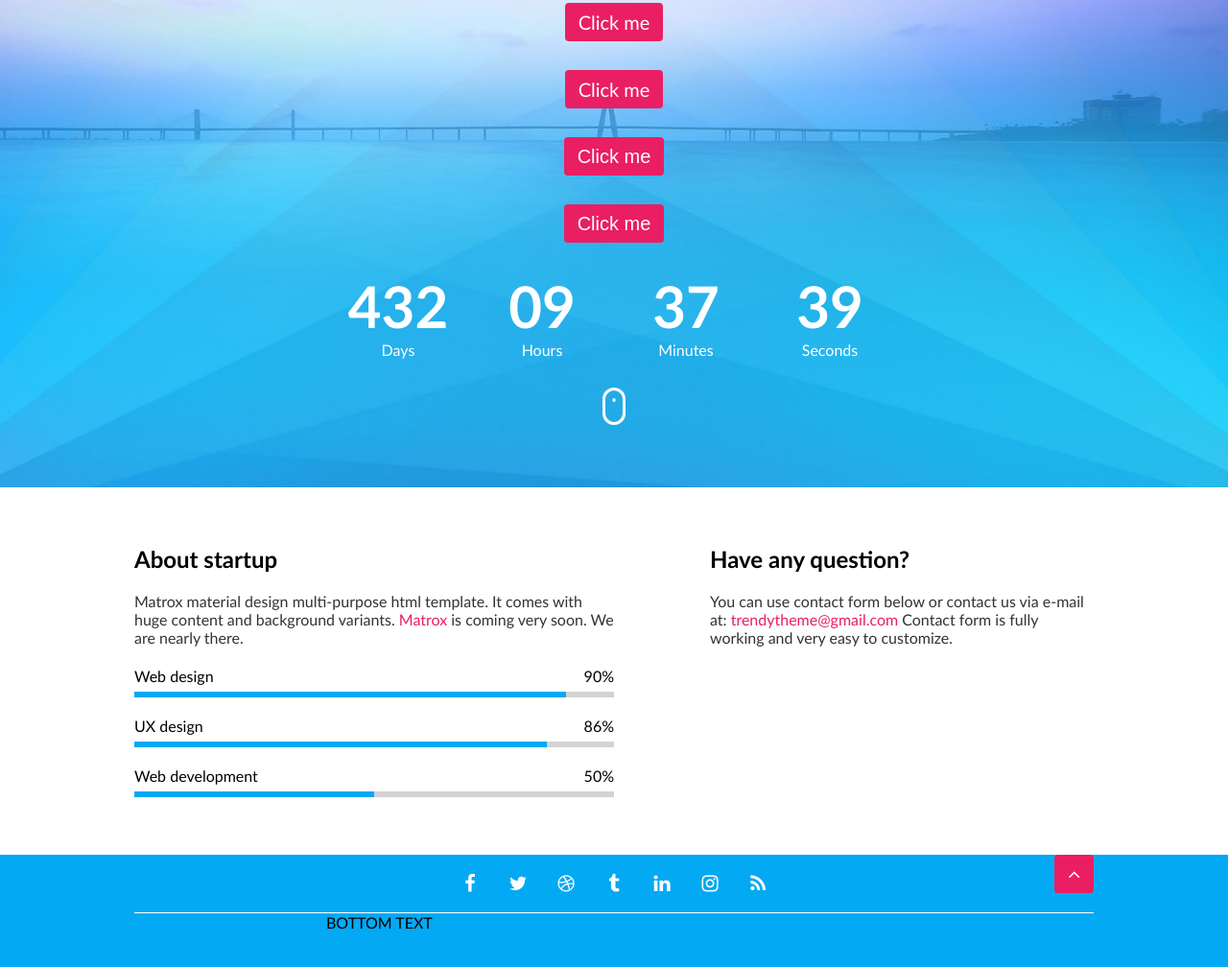
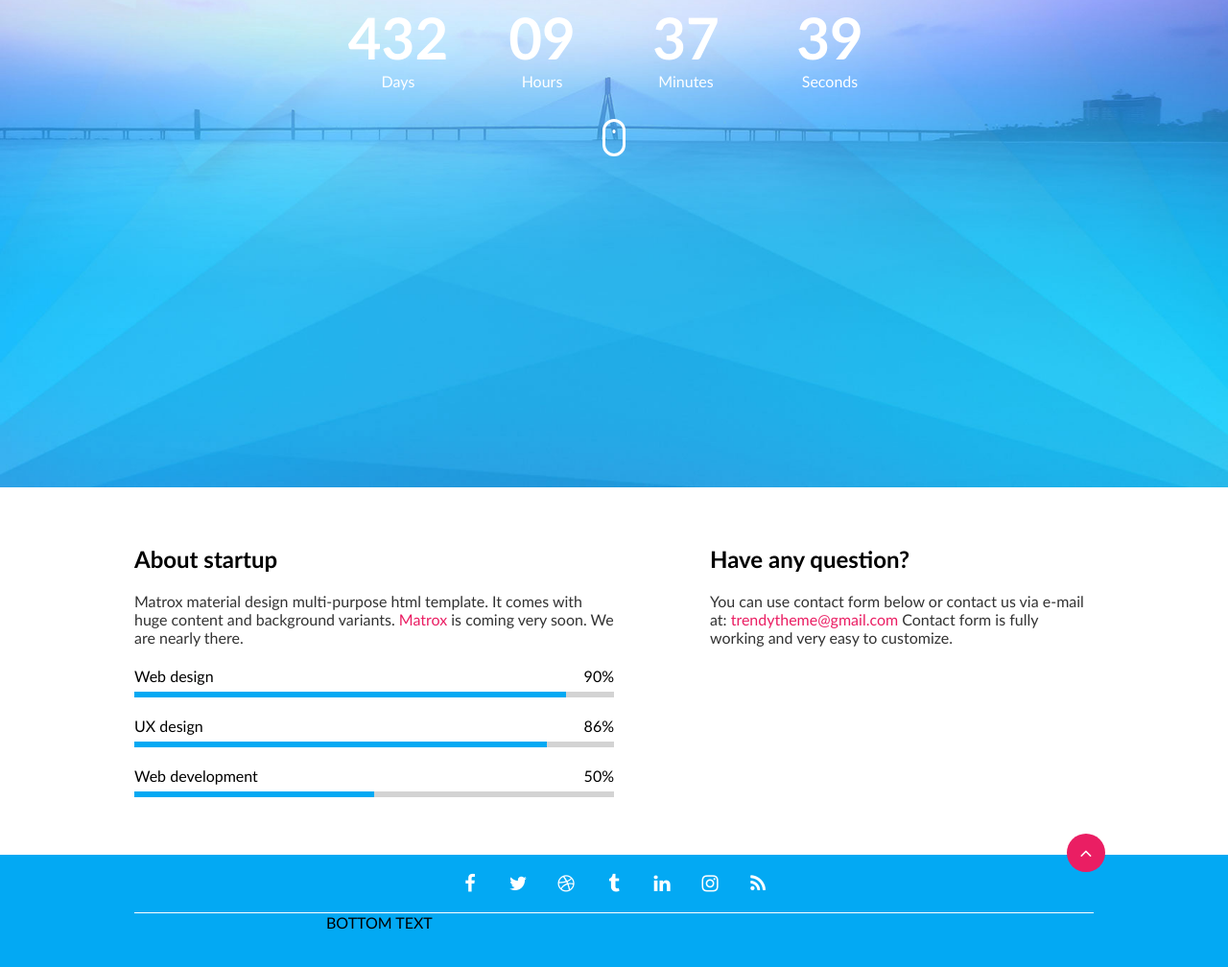
Before and after one commit to EBliujus/4-coming-soon, a website: page index.html in a window 1280 px wide. Shown: the part 292-1300 px from the top of the page at 96% size. Drawn offline with Linux system fonts and the light colour scheme.

Commit message:
Back to top Back to Top #14

```diff
--- a/css/base/base.css
+++ b/css/base/base.css
@@ -1,3 +1,7 @@
+html {
+    scroll-behavior: smooth;
+}
+
 body,
 body *  {
     margin:0;
--- a/css/components/button.css
+++ b/css/components/button.css
@@ -1,13 +1,32 @@
 .btn {
-    padding: 0.5em 0.7em;
+    padding: 0.5em 0.8em;
     text-decoration: none;
+    text-align: center;
     font-size: 20px;
     line-height: 1em;
     color: #fff;
     background-color: #ea1e63;
     border: none;
     border-radius: 0.2em;
+    cursor: pointer;
+    user-select: none;
 }
 .btn:hover {
     box-shadow: 0 4px 8px #0002;
 }
+.btn.btn-circle {
+    height: 2em;
+    width: 2em;
+    padding: 0;
+    line-height: 2em;
+    border-radius: 50%;
+
+}
+/* .btn.btn-green {
+    background-color: greenyellow;
+}
+.btn.btn-yellow {
+    background-color: yellowgreen;
+    color: #000;
+} */
+/* kieviena mygtuka atskirai galima daryti, tiesiog priskirti papildoma klase */
--- a/css/pages/home.css
+++ b/css/pages/home.css
@@ -75,6 +75,6 @@ footer > .row {
 }
 .back-to-top {
     position: absolute;
-    top: 0;
-    right: 0;
+    top: -1.1em;
+    right: -0.6em;
 }
--- a/index.html
+++ b/index.html
@@ -33,11 +33,12 @@
             <img class="logo" src="./images/logo.png" alt="Logo">
             <h1 class="main-title" >Coming soon</h1>
             <p class="main-description" >An awesome new company for web resourses is coming very soon. Enter your email to request an early invitation!</p>
+<!--      Funkcijos is kuriu galima daryti mygtukus:
 
             <div class="btn">Click me</div>
-            <a href="#" class="btn" >Click me</a>
-            <button class="btn">Click me</button>
-            <input class="btn" type="button" value="Click me">
+            <a href="#" class="btn btn-green" >Click me</a>
+            <button class="btn btn-yellow">Click me</button>
+            <input class="btn" type="button" value="Click me"> -->
 
                 <div class="clock" >
                     <div class="time">
@@ -112,7 +113,7 @@
                 <a href="#" target="_blank" class="fa fa-instagram"></a>
                 <a href="#" target="_blank" class="fa fa-rss"></a>
             </div>
-            <a href="#" class=" btn back-to-top fa fa-angle-up"></a>
+            <a href="#" class=" btn back-to-top btn-circle fa fa-angle-up"></a>
         </div>
         <div class="short-row">
             BOTTOM TEXT
```
